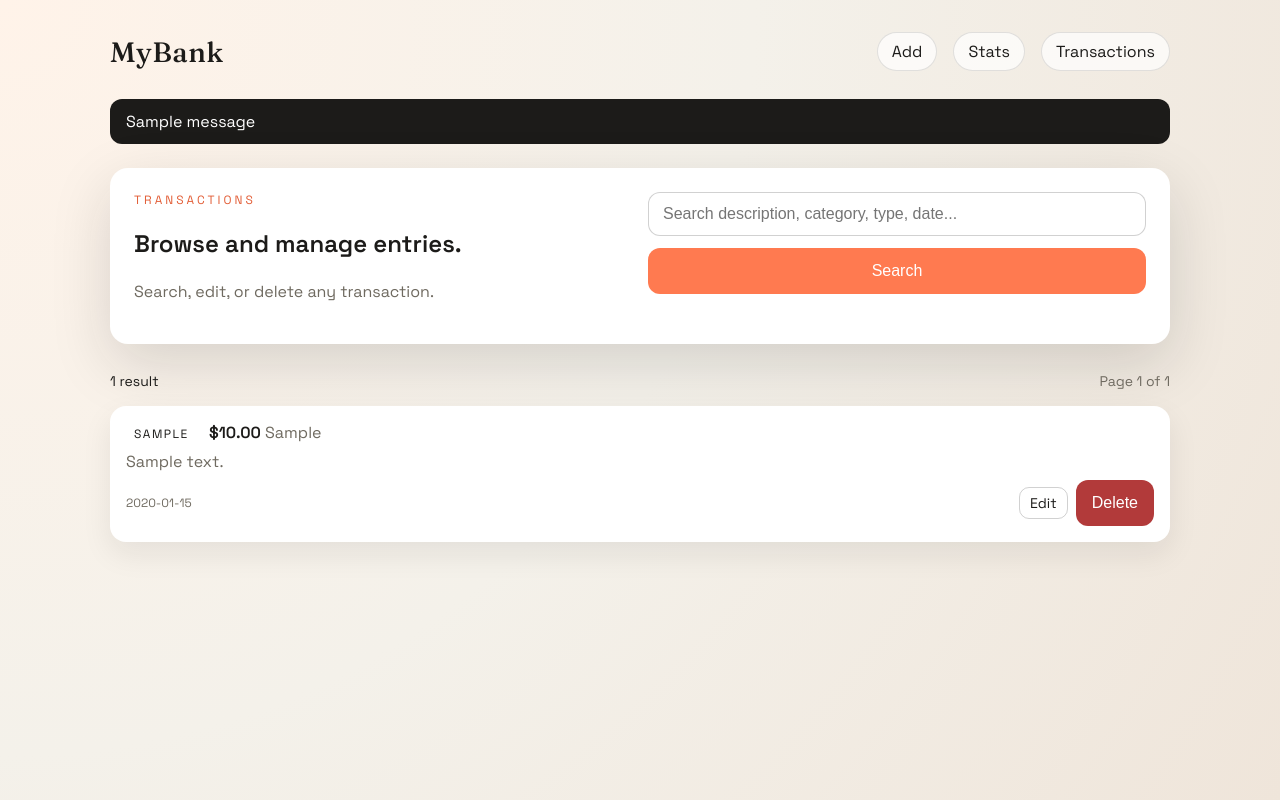
After one commit to Durvalm/MyBank, a Flask app: page /transactions in a window 1280 px wide. The commit adds this page. Run offline with Flask 3, Linux system fonts and the light colour scheme; tables that the repository leaves empty hold one stand-in row (values such as "Sample post"); one stand-in notice (Sample message) is shown.

Commit message:
better stats and transactions page, edit and delete transaction

```diff
--- a/app.py
+++ b/app.py
@@ -3,7 +3,18 @@ import os
 
 from flask import Flask, flash, redirect, render_template, request, url_for
 
-from storage import INCOME_CATEGORIES, SPENDING_CATEGORIES, get_db, init_db, insert_transaction
+from storage import (
+    INCOME_CATEGORIES,
+    SPENDING_CATEGORIES,
+    count_transactions,
+    delete_transaction,
+    fetch_transaction,
+    get_db,
+    init_db,
+    insert_transaction,
+    query_transactions,
+    update_transaction,
+)
 
 app = Flask(__name__)
 app.secret_key = os.environ.get("MYBANK_SECRET", "dev-secret")
@@ -33,6 +44,42 @@ def parse_amount(raw):
         return None
 
 
+def normalize_transaction(form):
+    amount = parse_amount(form.get("amount"))
+    tx_type = (form.get("type") or "").lower()
+    category = (form.get("category") or "").lower()
+    description = form.get("description") or ""
+    date = form.get("date") or datetime.date.today().isoformat()
+
+    if amount is None or amount <= 0:
+        return None, "Amount must be a positive number."
+
+    if tx_type not in ("income", "spending"):
+        return None, "Type must be income or spending."
+
+    if not valid_category(tx_type, category):
+        return None, "Please pick a valid category."
+
+    if not description.strip():
+        description = "(no description)"
+
+    return {
+        "amount": amount,
+        "type": tx_type,
+        "category": category,
+        "description": description,
+        "date": date,
+    }, None
+
+
+@app.template_filter("currency")
+def currency_filter(value):
+    try:
+        return f"{float(value):,.2f}"
+    except (TypeError, ValueError):
+        return "0.00"
+
+
 @app.route("/")
 def index():
     today = datetime.date.today().isoformat()
@@ -46,28 +93,18 @@ def index():
 
 @app.route("/add", methods=["POST"])
 def add():
-    amount = parse_amount(request.form.get("amount"))
-    tx_type = (request.form.get("type") or "").lower()
-    category = (request.form.get("category") or "").lower()
-    description = request.form.get("description") or ""
-    date = request.form.get("date") or datetime.date.today().isoformat()
-
-    if amount is None or amount <= 0:
-        flash("Amount must be a positive number.")
+    payload, error = normalize_transaction(request.form)
+    if error:
+        flash(error)
         return redirect(url_for("index"))
 
-    if tx_type not in ("income", "spending"):
-        flash("Type must be income or spending.")
-        return redirect(url_for("index"))
-
-    if not valid_category(tx_type, category):
-        flash("Please pick a valid category.")
-        return redirect(url_for("index"))
-
-    if not description.strip():
-        description = "(no description)"
-
-    insert_transaction(amount, tx_type, category, description, date)
+    insert_transaction(
+        payload["amount"],
+        payload["type"],
+        payload["category"],
+        payload["description"],
+        payload["date"],
+    )
 
     flash("Transaction added.")
     return redirect(url_for("index"))
@@ -92,6 +129,7 @@ def totals_for_period(conn, start_date):
 
 @app.route("/stats")
 def stats():
+    month_param = request.args.get("month")
     with get_db() as conn:
         all_time = totals_for_period(conn, "0000-01-01")
 
@@ -106,16 +144,132 @@ def stats():
             SELECT amount, type, category, description, date
             FROM transactions
             ORDER BY date DESC, id DESC
-            LIMIT 20
+            LIMIT 5
             """
         ).fetchall()
+
+        month_rows = conn.execute(
+            """
+            SELECT strftime('%Y-%m', date) AS month
+            FROM transactions
+            GROUP BY month
+            ORDER BY month DESC
+            """
+        ).fetchall()
+
+        available_months = [row["month"] for row in month_rows]
+        if month_param in available_months:
+            selected_month = month_param
+        else:
+            selected_month = available_months[0] if available_months else datetime.date.today().strftime("%Y-%m")
+
+        monthly_totals = conn.execute(
+            """
+            SELECT type, COALESCE(SUM(amount), 0) AS total
+            FROM transactions
+            WHERE strftime('%Y-%m', date) = ?
+            GROUP BY type
+            """,
+            (selected_month,),
+        ).fetchall()
+
+        monthly_by_type = {"income": 0, "spending": 0}
+        for row in monthly_totals:
+            monthly_by_type[row["type"]] = round(row["total"], 2)
+
+        category_rows = conn.execute(
+            """
+            SELECT category, type, COALESCE(SUM(amount), 0) AS total
+            FROM transactions
+            WHERE strftime('%Y-%m', date) = ?
+            GROUP BY type, category
+            ORDER BY type ASC, total DESC
+            """,
+            (selected_month,),
+        ).fetchall()
+
+        category_breakdown = {"income": [], "spending": []}
+        for row in category_rows:
+            category_breakdown[row["type"]].append(
+                {"category": row["category"], "total": round(row["total"], 2)}
+            )
 
     return render_template(
         "stats.html",
         all_time=all_time,
         periods=periods,
         recent=recent,
+        available_months=available_months,
+        selected_month=selected_month,
+        monthly_by_type=monthly_by_type,
+        category_breakdown=category_breakdown,
     )
+
+
+@app.route("/transactions")
+def transactions():
+    query = (request.args.get("q") or "").strip()
+    page = request.args.get("page", "1")
+    try:
+        page = max(int(page), 1)
+    except ValueError:
+        page = 1
+
+    page_size = 20
+    total = count_transactions(query if query else None)
+    total_pages = max((total + page_size - 1) // page_size, 1)
+    if page > total_pages:
+        page = total_pages
+
+    rows = query_transactions(query if query else None, limit=page_size, offset=(page - 1) * page_size)
+
+    return render_template(
+        "transactions.html",
+        rows=rows,
+        query=query,
+        page=page,
+        total_pages=total_pages,
+        total=total,
+    )
+
+
+@app.route("/transactions/<int:tx_id>/edit", methods=["GET", "POST"])
+def edit_transaction(tx_id):
+    tx = fetch_transaction(tx_id)
+    if not tx:
+        flash("Transaction not found.")
+        return redirect(url_for("transactions"))
+
+    if request.method == "POST":
+        payload, error = normalize_transaction(request.form)
+        if error:
+            flash(error)
+            return redirect(url_for("edit_transaction", tx_id=tx_id))
+
+        update_transaction(
+            tx_id,
+            payload["amount"],
+            payload["type"],
+            payload["category"],
+            payload["description"],
+            payload["date"],
+        )
+        flash("Transaction updated.")
+        return redirect(url_for("transactions"))
+
+    return render_template(
+        "edit.html",
+        tx=tx,
+        income_categories=INCOME_CATEGORIES,
+        spending_categories=SPENDING_CATEGORIES,
+    )
+
+
+@app.route("/transactions/<int:tx_id>/delete", methods=["POST"])
+def remove_transaction(tx_id):
+    delete_transaction(tx_id)
+    flash("Transaction deleted.")
+    return redirect(url_for("transactions"))
 
 
 if __name__ == "__main__":
--- a/static/style.css
+++ b/static/style.css
@@ -231,6 +231,130 @@ button:hover {
   gap: 6px;
 }
 
+.section-header {
+  display: flex;
+  flex-wrap: wrap;
+  gap: 16px;
+  justify-content: space-between;
+  align-items: center;
+}
+
+.month-picker label {
+  font-size: 12px;
+  text-transform: uppercase;
+  letter-spacing: 2px;
+}
+
+.month-picker select {
+  min-width: 160px;
+}
+
+.monthly-totals {
+  grid-template-columns: repeat(auto-fit, minmax(200px, 1fr));
+}
+
+.category-grid {
+  display: grid;
+  gap: 16px;
+  grid-template-columns: repeat(auto-fit, minmax(240px, 1fr));
+}
+
+.category-card {
+  background: var(--card);
+  border-radius: 16px;
+  padding: 18px;
+  box-shadow: 0 16px 40px rgba(28, 27, 25, 0.08);
+}
+
+.category-list {
+  display: grid;
+  gap: 10px;
+  margin-top: 12px;
+}
+
+.category-row {
+  display: flex;
+  justify-content: space-between;
+  font-size: 14px;
+}
+
+.transactions-header {
+  display: grid;
+  gap: 16px;
+  grid-template-columns: repeat(auto-fit, minmax(240px, 1fr));
+  padding: 24px;
+  border-radius: var(--radius);
+  background: var(--card);
+  box-shadow: var(--shadow);
+}
+
+.search-form {
+  display: grid;
+  gap: 12px;
+  align-content: start;
+}
+
+.transactions-list {
+  display: grid;
+  gap: 16px;
+}
+
+.list-header {
+  display: flex;
+  justify-content: space-between;
+  align-items: center;
+  font-size: 14px;
+}
+
+.transaction-row {
+  background: var(--card);
+  border-radius: 16px;
+  padding: 16px;
+  display: grid;
+  gap: 8px;
+  box-shadow: 0 12px 30px rgba(28, 27, 25, 0.08);
+}
+
+.transaction-meta {
+  display: flex;
+  justify-content: space-between;
+  align-items: center;
+  gap: 12px;
+}
+
+.actions {
+  display: flex;
+  gap: 8px;
+  align-items: center;
+}
+
+.button-link {
+  text-decoration: none;
+  padding: 6px 10px;
+  border-radius: 10px;
+  border: 1px solid rgba(28, 27, 25, 0.2);
+  color: var(--ink);
+  font-size: 14px;
+}
+
+button.danger {
+  background: #b23a3a;
+}
+
+.pagination {
+  display: flex;
+  gap: 12px;
+  justify-content: flex-end;
+}
+
+.pagination a {
+  text-decoration: none;
+  color: var(--ink);
+  padding: 8px 12px;
+  border-radius: 10px;
+  border: 1px solid rgba(28, 27, 25, 0.2);
+}
+
 .tag {
   text-transform: uppercase;
   font-size: 12px;
--- a/templates/base.html
+++ b/templates/base.html
@@ -19,6 +19,7 @@
       <nav class="nav">
         <a href="{{ url_for('index') }}">Add</a>
         <a href="{{ url_for('stats') }}">Stats</a>
+        <a href="{{ url_for('transactions') }}">Transactions</a>
       </nav>
     </header>
 
--- /dev/null
+++ b/templates/transactions.html
@@ -0,0 +1,53 @@
+{% extends "base.html" %}
+
+{% block content %}
+<section class="transactions-header">
+  <div>
+    <p class="eyebrow">Transactions</p>
+    <h1>Browse and manage entries.</h1>
+    <p class="subhead">Search, edit, or delete any transaction.</p>
+  </div>
+  <form class="search-form" method="get" action="{{ url_for('transactions') }}">
+    <input type="text" name="q" placeholder="Search description, category, type, date..." value="{{ query }}" />
+    <button type="submit">Search</button>
+  </form>
+</section>
+
+<section class="transactions-list">
+  <div class="list-header">
+    <span>{{ total }} result{% if total != 1 %}s{% endif %}</span>
+    <span class="muted">Page {{ page }} of {{ total_pages }}</span>
+  </div>
+
+  {% for row in rows %}
+    <div class="transaction-row">
+      <div>
+        <span class="tag {{ row.type }}">{{ row.type }}</span>
+        <strong>${{ row.amount|currency }}</strong>
+        <span class="muted">{{ row.category.replace('_', ' ').title() }}</span>
+      </div>
+      <div class="muted">{{ row.description }}</div>
+      <div class="transaction-meta">
+        <span class="date">{{ row.date }}</span>
+        <div class="actions">
+          <a class="button-link" href="{{ url_for('edit_transaction', tx_id=row.id) }}">Edit</a>
+          <form method="post" action="{{ url_for('remove_transaction', tx_id=row.id) }}" onsubmit="return confirm('Delete this transaction?');">
+            <button type="submit" class="danger">Delete</button>
+          </form>
+        </div>
+      </div>
+    </div>
+  {% else %}
+    <p class="muted">No transactions found.</p>
+  {% endfor %}
+
+  <div class="pagination">
+    {% if page > 1 %}
+      <a href="{{ url_for('transactions', q=query, page=page-1) }}">Previous</a>
+    {% endif %}
+    {% if page < total_pages %}
+      <a href="{{ url_for('transactions', q=query, page=page+1) }}">Next</a>
+    {% endif %}
+  </div>
+</section>
+{% endblock %}
```
Also changed, not shown: storage.py (+70 -0 lines), templates/edit.html (added, +58 -0 lines), templates/stats.html (+69 -6 lines).
